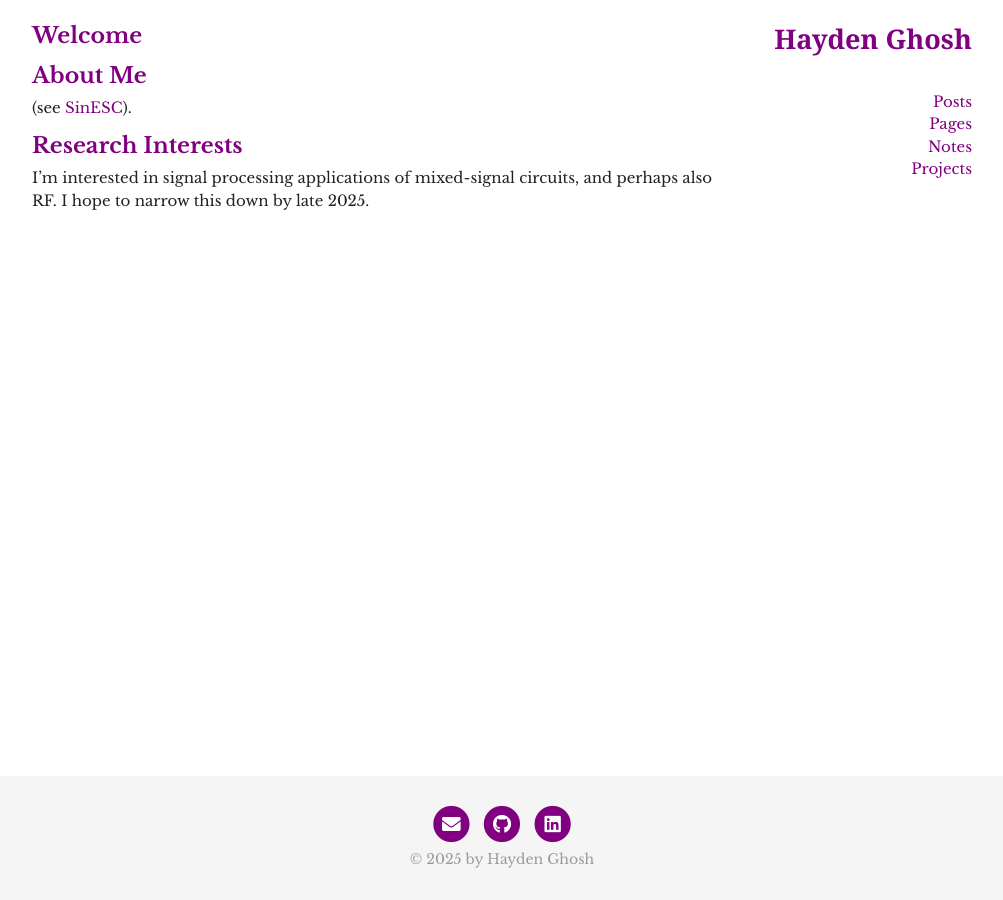
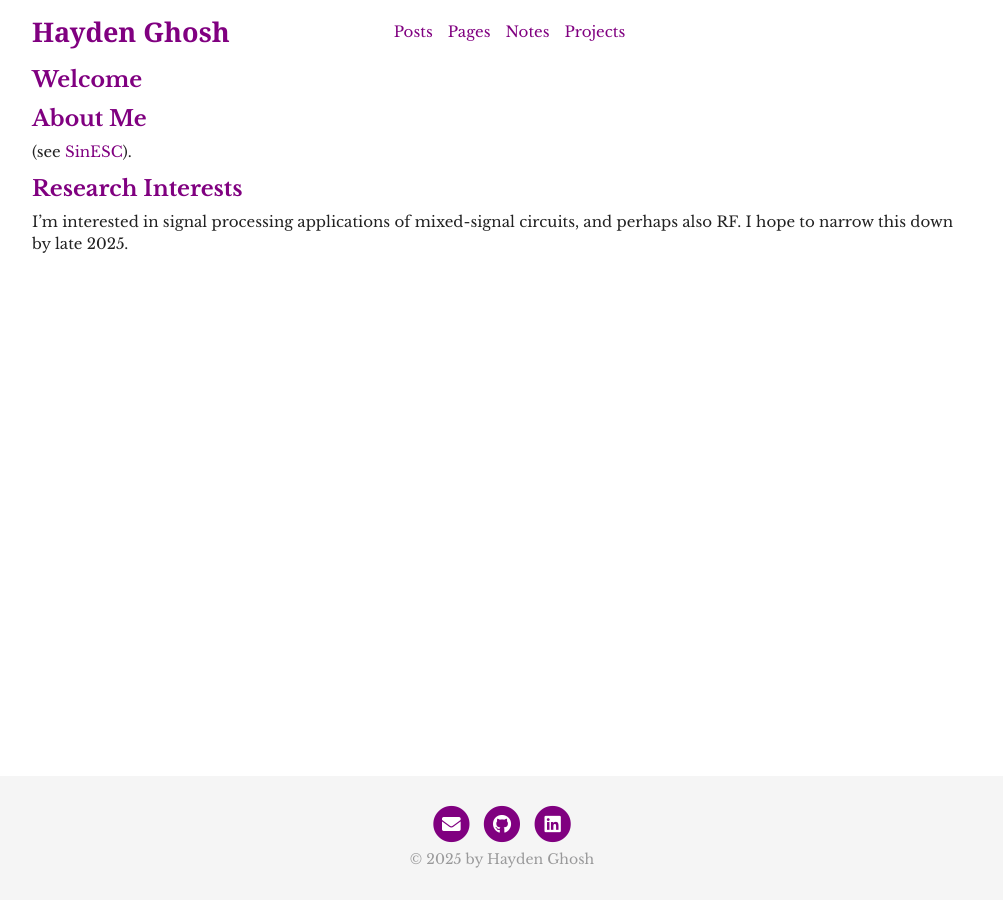
Before and after one commit to haydenghosh/haydenghosh.github.io, a Jekyll site: the page built from index.md, in a window 1280 px wide. Shown: the whole page, without its empty margins (138-1141 px from the left). Built offline with Jekyll 4.4.1, drawn with Linux system fonts in a browser that asks for light colours; nearby versions of some CDN libraries.

Commit message:
change layout

```diff
--- a/_layouts/default.html
+++ b/_layouts/default.html
@@ -3,17 +3,59 @@
   {% include head.html %}
   <body>
     <div class="page-content">
+
+      <!-- Layout-specific overrides -->
+      <style>
+        .site-header {
+          display: grid;
+          grid-template-columns: 1fr auto 1fr; /* left, center, right */
+          align-items: center;
+          padding: 0.5rem 0;
+        }
+
+        /* Logo on the left */
+        .site-header .logo {
+          justify-self: start;
+          margin: 0;
+        }
+
+        /* Nav in the center */
+        .site-header .nav {
+          justify-self: center;
+        }
+
+        /* Force nav to always show and be horizontal */
+        .site-header .site-nav { display: block !important; }
+
+        .site-header .site-nav nav ul.page-link {
+          display: flex;
+          justify-content: center;
+          gap: 1.5rem;
+          list-style: none;
+          margin: 0;
+          padding: 0;
+        }
+
+        .site-header .site-nav nav ul.page-link li { margin: 0; }
+
+        /* Hide hamburger icon on large screens */
+        .nav .menu-icon { display: none; }
+      </style>
+
       <div class="container">
-        <div class="three columns">
+        <!-- Header across top -->
+        <div class="twelve columns">
           {% include header.html %}
         </div>
 
-        <div class="nine columns" style="z-index:100;">
+        <!-- Content full-width -->
+        <div class="twelve columns" style="z-index:100;">
           <div class="wrapper">
             {{ content }}
           </div>
         </div>
       </div>
+
       {% include footer.html %}
     </div>
   </body>
```
